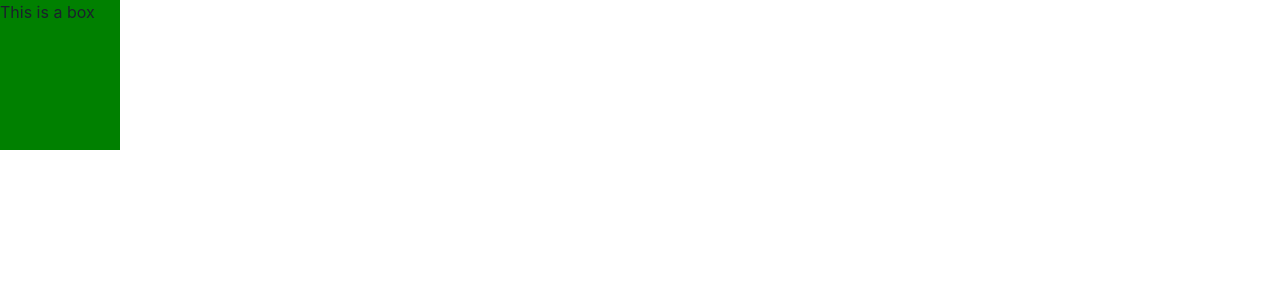
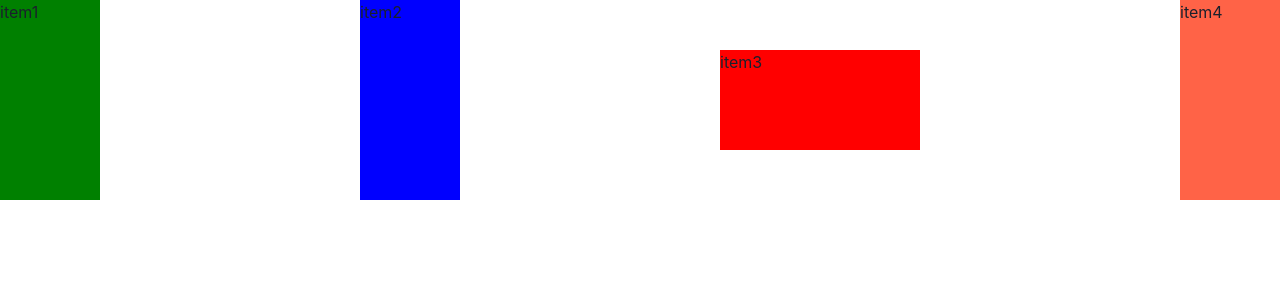
Before and after one commit to estheragbaje/chakra-ui-for-beginners, a React (Vite) app: page / in a window 1280 px wide. Shown: the top 300 px of the page. Built offline with nearby package versions, Linux system fonts and the light colour scheme.

Commit message:
feat: created flex component demo

```diff
--- a/src/App.tsx
+++ b/src/App.tsx
@@ -1,11 +1,22 @@
-import { Box } from '@chakra-ui/react';
+import { Box, Flex } from '@chakra-ui/react';
 
 function App() {
   return (
     <div className='App'>
-      <Box as='section' bg='green' w='120px' h='150px'>
-        This is a box
-      </Box>
+      <Flex justify='space-between' align='center'>
+        <Box bg='green' w='100px' h='200px'>
+          item1
+        </Box>
+        <Box bg='blue' w='100px' h='200px'>
+          item2
+        </Box>
+        <Box bg='red' w='200px' h='100px'>
+          item3
+        </Box>
+        <Box bg='tomato' w='100px' h='200px'>
+          item4
+        </Box>
+      </Flex>
     </div>
   );
 }
```
